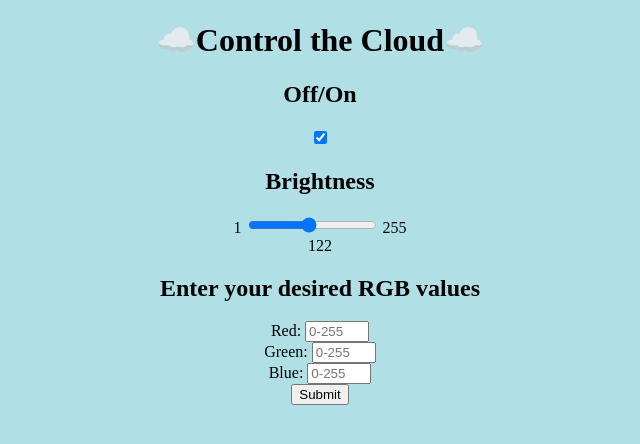
After one commit to ThaneStorley/webStuff, a Flask app: page /lamp in a window 1280 px wide. The commit adds this page. Shown: the top 444 px of the page, without its empty margins (320-960 px from the left). Run offline with Flask 2, Linux system fonts and the light colour scheme; some libraries are stand-ins or nearby versions.

Commit message:
working on hosting lamp

```diff
--- a/app.py
+++ b/app.py
@@ -1,10 +1,21 @@
-from flask import Flask
+import flask
 from flask import render_template
-app = Flask(__name__)
+from flask import request
+app = flask.Flask(__name__)
 
 @app.route('/')
-def serve(name=None):
-    return render_template('index.html', name=name)
+def mainPage():
+    return render_template('index.html')
 
+@app.route('/lamp')
+def basicJson():
+    return render_template('lamp.html')
+
+@app.before_request
+def log_request_info():
+    app.logger.debug('Headers: %s', request.headers)
+    app.logger.debug('Body: %s', request.get_data())
+
+    #app.run(host='0.0.0.0', port=80, debug=True)
 if __name__ == '__main__':
     app.run(host='0.0.0.0', port=80, debug=True)
--- a/templates/index.html
+++ b/templates/index.html
@@ -4,7 +4,7 @@
 
 <h1>Thane Storley</h1>
 
-<h2>This is a website by me, for all.</h2>
+<h2>This is a website by me, for me (for now).</h2>
 
 <p>This website serves as a platform for which I can host and run my own applications,
 as well as a page for you to find out a bit more about me. This page is currently under
--- /dev/null
+++ b/templates/lamp.html
@@ -0,0 +1,63 @@
+<!DOCTYPE html>
+<html>
+	<head>
+		<script src="//ajax.googleapis.com/ajax/libs/jquery/1.8.3/jquery.min.js"></script>
+
+		<link rel="stylesheet" href="modules/switch.css">
+		<link rel="stylesheet" href="modules/textbox.css">
+		<link rel="stylesheet" href="modules/slider.css">
+
+	    <meta charset="utf-8">
+	    <meta http-equiv="X-UA-Compatible" content="IE=edge">
+	    <title>Thane's Cloud</title>
+	    <script type="text/javascript" src="../src/index.js"></script>
+
+	</head>
+	<center><body style="background-color:powderblue;">
+	<div id="title"></div>
+    <h1>☁️Control the Cloud☁️</h1>
+		<div id="toggle"></div>
+		<h2>Off/On</h2>
+				<label class="switch">
+				<input type="checkbox" checked id='switch' value="1" onchange="setTimeout(setStatus, 0)">
+				<span class="slider round"></span></label>
+		<div id="brightnessSlider"></div>
+		<h2>Brightness</h2>
+			     1 <input type="range" id="brightness" min="1" max="255" value="122" onchange="showValue(this.value); setBrightness()"> 255<br>
+			<div>   </div>
+			<div><span id="range">122</span></div>
+
+		<div id="main"></div>
+		<h2>Enter your desired RGB values</h2>
+			<form id="colorSet">
+				<label for="red">Red:</label>
+				<input type="number" id="red" min="0" max="255" placeholder="0-255"><br>
+				<label for="green">Green:</label>
+				<input type="number" id="green" min="0" max="255" placeholder="0-255"><br>
+				<label for="blue">Blue:</label>
+				<input type="number" id="blue" min="0" max="255" placeholder="0-255" ><br>
+			</form>
+				<button class="button" onclick="setRGB()">Submit</button>
+				<!--
+		<div class="lockState">
+			<img class="image_unlocked" src=extras/unlocked.png></div>
+			<img class="image_locked" src=extras/locked.png hidden="true"></div>
+		<script>
+			selectImage(getLockStatus());
+		</script>
+		-->
+	<script type="text/javascript">
+		function showValue(newValue)
+			{
+				document.getElementById("range").innerHTML=newValue;
+			}
+	</script>
+	<script type="text/javascript">
+	var checkbox = document.querySelector("input[type='checkbox']");
+	  checkbox.addEventListener("change",function(){
+	     this.value = this.checked ? 1 : 0;
+	  });
+	</script>
+
+	</body></center>
+</html>
--- /dev/null
+++ b/templates/src/index.js
@@ -0,0 +1,274 @@
+const sayHello = () => {
+    /*eslint-disable no-console */
+    console.log("START");
+    console.log("=====================");
+};
+
+function end() {
+	console.log("=====================");
+	console.log("END");
+}
+
+function setRGB() {
+	if(checkRed() && checkGreen() && checkBlue())
+		setValues();
+	else
+		console.log("terminating setRGB(), not running setValues()")
+}
+
+/*
+function getLockStatus(){
+	fetch("/getLockStatus", {
+	    method: "GET",
+	    headers: { "Content-Type": "application/json" }
+	}).then( res => {
+		if (res.status >= 200) {
+			res.json().then(json => {
+				console.log(json)
+				let lockedState = json.lockstate;
+				selectImage(status);
+				console.log(lockedState);
+				return lockedState;
+			})
+		}
+		else {
+			return "sadface"
+		}
+
+	})
+}
+
+function selectImage(state)
+{
+	let imageBlock = document.querySelector("div.lockState")[0]
+	if (state === "unlocked") {
+		imageBlock.querySlector("img.image_unlocked")[0].hidden = true;
+		imageBlock.querySlector("img.image_locked")[0].hidden = false;
+		// do false for "locked'"
+	} else {
+		imageBlock.querySlector("img.image_locked")[0].hidden = true;
+		imageBlock.querySlector("img.image_unlocked")[0].hidden = false;
+		// inverse
+	}
+
+}
+*/
+function showMeWhatYouGot(){
+	console.log("NOT ACTIVE 1.......alarm()");
+    console.log("NOT ACTVE 911.....cherries(10-wait)");
+    console.log("1337....rainbowCycle(10-wait)");
+    console.log("1338....rainbow(30-cycles, 0-wait)");
+    console.log("1970....disco(40-cycles, currentColor-color, 90-wait)");
+    console.log("NOT ACTIVE 10010...twinkle(10-numberOfLED's, 40-cycles, 100-wait);");
+    console.log("12321...pulse(currentColor-color, brightness-brightness, 15-wait");
+    console.log("12340...wipeFade(currentColor-color, brightness-brightness, 20-wait");
+    console.log("12821...randomPulse(10-cycles, brightness-brightness, 15-wait)");
+    console.log("31325...CMY(brightness-brightness)");
+    console.log("45654...guideBounce(currentColor-color, 20-wait)");
+    console.log("45678...guide(currentColor-color, 20-wait");
+    console.log("45918...guideStack(currentColor-color, 20-wait)");
+}
+
+function setValues(){
+	console.log("setValues() executed");
+	var form =  {"r":document.getElementById('red').value.toString(),
+				"g":document.getElementById('green').value.toString(),
+				"b":document.getElementById('blue').value.toString(),
+				"l":document.getElementById('brightness').value.toString(),
+				"t":document.getElementById('switch').value.toString(),
+				"e":"0"};
+	console.log(form);
+	var sendJSON = JSON.stringify(form);
+	console.log(sendJSON);
+	fetch("/setValues", {
+	    method: "POST",
+	    headers: { "Content-Type": "application/json" },
+	    body: sendJSON
+	}).then( res => {
+		console.log(res);
+	})
+
+}
+
+function setStatus(){
+	console.log("setStatus() executed");
+	var form = {"t":document.getElementById('switch').value.toString(),
+				"e":"0"};
+	console.log(form);
+	var sendJSON = JSON.stringify(form);
+	fetch("/setValues", {
+		method: "POST",
+		headers: { "Content-Type": "application/json" },
+		body: sendJSON
+	}).then(res => {
+		console.log(res);
+	})
+}
+
+function setBrightness(){
+	console.log("setBrightness() executed");
+	var form = {"l":document.getElementById('brightness').value.toString()};
+	console.log(form);
+	var sendJSON = JSON.stringify(form);
+	fetch("/setValues", {
+		method: "POST",
+		headers: { "Content-Type": "application/json" },
+		body: sendJSON
+	}).then(res => {
+		console.log(res);
+	})
+
+}
+
+
+function extra(number){
+	console.log("extra() executed");
+	var form = {"e":number.toString()};
+	console.log(form);
+	var sendJSON = JSON.stringify(form);
+	fetch("/setValues", {
+		method: "POST",
+		headers: { "Content-Type": "application/json" },
+		body: sendJSON
+	}).then( res => {
+		console.log(res);
+
+		if(number==1337 &&checkResponse(res)==200)
+			allOfTheLights();
+
+	})
+
+
+}
+
+function extraOff(){
+	console.log("alarmOff() executed");
+	fetch("/setValues", {
+	    method: "POST",
+	    headers: { "Content-Type": "application/json" },
+	    body: '{"e":"0"}'
+	}).then( res => {
+		console.log(res);
+	})
+
+
+}
+
+function checkResponse(response){
+try {
+ // this is how you parse a string into JSON
+ var result = (response.status);
+ return result;
+} catch (ex) {
+  console.log(ex);
+}
+}
+
+function checkRed(){
+	console.log("checkRed() executed");
+
+	var form =  document.getElementById('red').value;
+	console.log("Red Data:");
+	console.log(form);
+		if(form=='')
+		{
+			console.log("No data logged...terminating checkRed()");
+			return false;
+		}
+		if(form>255)
+		{
+			console.log("Data exceeds max value... terminating checkRed()");
+			return false;
+		}
+		if(form<0)
+		{
+			console.log("Data preceds min value... terminating checkRed()");
+			return false;
+		}
+
+	console.log("checkRed() edning...");
+
+	return true;
+}
+
+function checkGreen(){
+
+	console.log("checkGreen() executed");
+
+	var form =  document.getElementById('green').value;
+	console.log("Green Data:");
+	console.log(form);
+		if(form=='')
+		{
+			console.log("No data logged...terminating checkGreen()");
+			return false;
+		}
+		if(form>255)
+		{
+			console.log("Data exceeds max value... terminating checkGreen()");
+			return false;
+		}
+		if(form<0)
+		{
+			console.log("Data preceds min value... terminating checkGreen()");
+			return false;
+		}
+
+	console.log("checkGreen() edning...");
+
+	return true;
+
+}
+
+function checkBlue(){
+	console.log("checkBlue() executed");
+
+	var form =  document.getElementById('blue').value;
+	console.log("Blue Data:");
+	console.log(form);
+		if(form=='')
+		{
+			console.log("No data logged...terminating checkBlue()");
+			return false;
+		}
+		if(form>255)
+		{
+			console.log("Data exceeds max value... terminating checkBlue()");
+			return false;
+		}
+		if(form<0)
+		{
+			console.log("Data preceds min value... terminating checkBlue()");
+			return false;
+		}
+
+	console.log("checkBlue() edning...");
+
+	return true;
+
+}
+
+function allOfTheLights(){
+	var audio = new Audio('extras/airHorn.mp3');
+	audio.play();
+}
+
+
+HTMLElement.prototype.serialize = function(){
+    var obj = {};
+    var elements = this.querySelectorAll( "input, select, textarea" );
+    for( var i = 0; i < elements.length; ++i ) {
+        var element = elements[i];
+        var name = element.name;
+        var value = element.value;
+
+        if( name ) {
+
+            obj[ name ] = value;
+
+        }
+    }
+    return JSON.stringify( obj );
+}
+
+sayHello();
```
